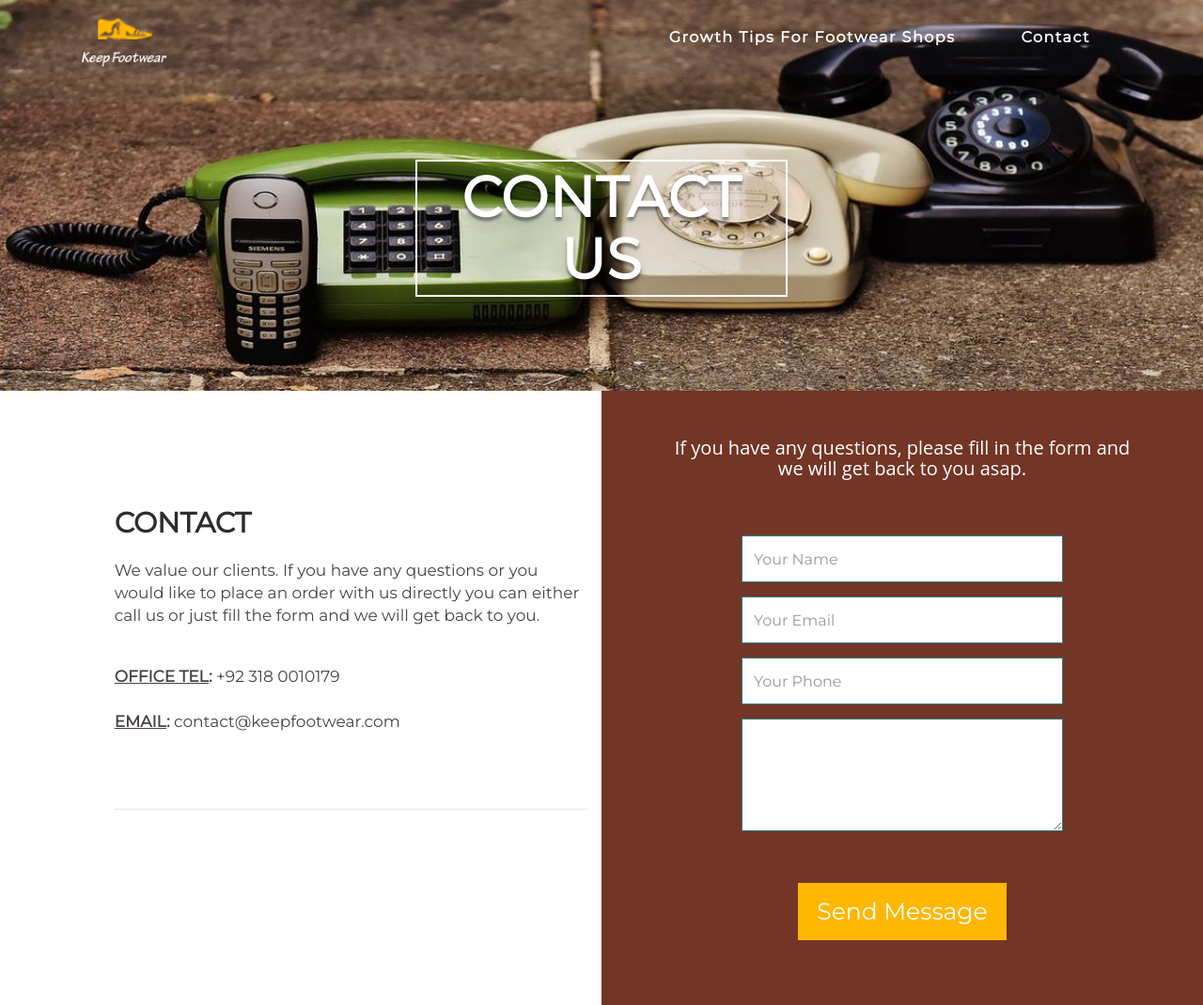
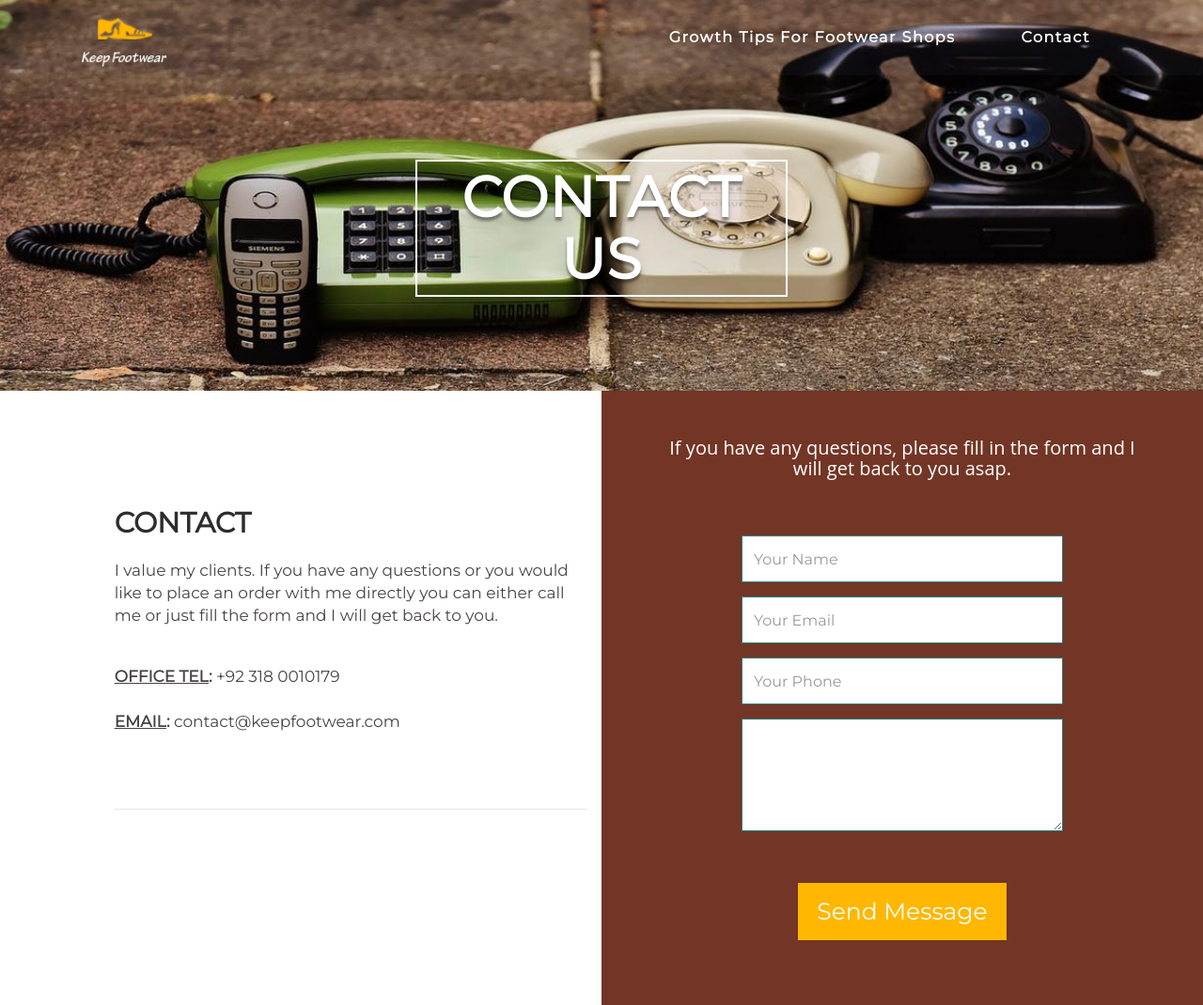
Before and after one commit to hassan-ali-cs7/keepfootwear, a PHP site: page /contact.php in a window 1280 px wide. Shown: the top 1070 px of the page at 94% size. Run offline with PHP 8.4, Linux system fonts and the light colour scheme; data that the repository does not hold is empty.

Commit message:
contact page - textual fixes

```diff
--- a/contact.php
+++ b/contact.php
@@ -169,7 +169,7 @@ an error sending your message. Please try again later.</div>';
                       <p class="contact-heading">CONTACT</p><br />
 
 
-          <p class="info">We value our clients. If you have any questions or you would like to place an order with us directly you can either call us or just fill the form and we will get back to you.</p><br /><br />
+          <p class="info">I value my clients. If you have any questions or you would like to place an order with me directly you can either call me or just fill the form and I will get back to you.</p><br /><br />
 
 
 
@@ -190,7 +190,7 @@ an error sending your message. Please try again later.</div>';
 
         <div class="col-md-6 emailForm" align="center">
 
-              <h4 align="center"> If you have any questions, please fill in the form and we will get back to you asap.</h4>
+              <h4 align="center"> If you have any questions, please fill in the form and I will get back to you asap.</h4>
 
                   <form method="post">
 
```
